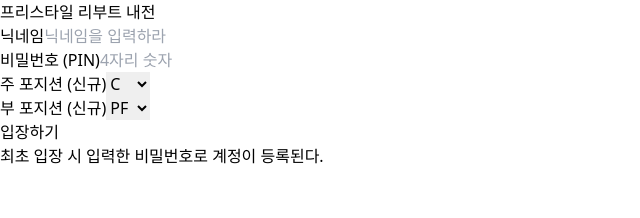
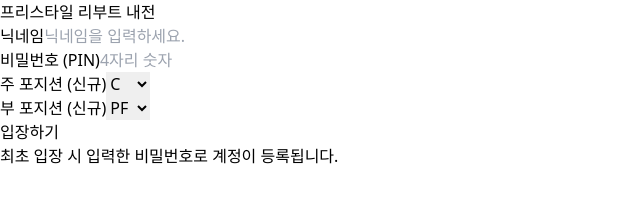
Before and after one commit to 044apde/freestyle-scrims, a React (Vite) app: page / in a window 1280 px wide. Shown: the top 218 px of the page, without its empty margins (0-640 px from the left). Built offline with nearby package versions, Linux system fonts and the light colour scheme.

Commit message:
fix: 반말을 존댓말로 변경

```diff
--- a/src/App.jsx
+++ b/src/App.jsx
@@ -45,7 +45,7 @@ export default function App() {
 
   const handleLogin = (e) => {
     e.preventDefault();
-    if (!loginName || !loginPin) return alert('닉네임과 비밀번호를 입력하라.');
+    if (!loginName || !loginPin) return alert('닉네임과 비밀번호를 입력하세요.');
 
     const existingUser = users.find(u => u.name === loginName);
     if (existingUser) {
@@ -53,7 +53,7 @@ export default function App() {
         setCurrentUser(existingUser);
         setLoginPin('');
       } else {
-        alert('비밀번호가 틀렸다.');
+        alert('비밀번호가 틀렸습니다.');
       }
     } else {
       const newUser = {
@@ -79,7 +79,7 @@ export default function App() {
   const resetPin = (userName) => {
     const updatedUsers = users.map(u => u.name === userName ? { ...u, pin: '0000' } : u);
     setUsers(updatedUsers);
-    alert(`${userName}의 비밀번호가 '0000'으로 초기화되었다.`);
+    alert(`${userName}의 비밀번호가 '0000'으로 초기화되었습니다.`);
   };
 
   const createRoom = () => {
@@ -253,7 +253,7 @@ export default function App() {
                 value={loginName}
                 onChange={(e) => setLoginName(e.target.value)}
                 className="w-full bg-gray-700 text-white px-4 py-3 rounded-lg focus:outline-none focus:ring-2 focus:ring-indigo-500"
-                placeholder="닉네임을 입력하라"
+                placeholder="닉네임을 입력하세요."
                 required
               />
             </div>
@@ -294,7 +294,7 @@ export default function App() {
             <button type="submit" className="w-full bg-indigo-600 hover:bg-indigo-700 text-white font-bold py-3 px-4 rounded-lg transition-colors">
               입장하기
             </button>
-            <p className="text-gray-500 text-sm text-center mt-4">최초 입장 시 입력한 비밀번호로 계정이 등록된다.</p>
+            <p className="text-gray-500 text-sm text-center mt-4">최초 입장 시 입력한 비밀번호로 계정이 등록됩니다.</p>
           </form>
         </div>
       </div>
@@ -433,7 +433,7 @@ export default function App() {
                     </h3>
                     <div className="space-y-3">
                       {myMatchHistory.length === 0 ? (
-                        <div className="text-center py-10 text-gray-500">참여한 매치 기록이 없다.</div>
+                        <div className="text-center py-10 text-gray-500">참여한 매치 기록이 없습니다.</div>
                       ) : (
                         myMatchHistory.map((match, idx) => (
                           <div key={idx} className="bg-gray-700 rounded-lg p-4 flex items-center justify-between border-l-4 border-transparent" style={{ borderLeftColor: match.isWin ? '#10B981' : '#EF4444' }}>
@@ -472,7 +472,7 @@ export default function App() {
 
             <div className="grid gap-6">
               {rooms.length === 0 ? (
-                <div className="text-center py-20 text-gray-500 bg-gray-800 rounded-xl border border-gray-700">진행 중인 내전이 없다.</div>
+                <div className="text-center py-20 text-gray-500 bg-gray-800 rounded-xl border border-gray-700">진행 중인 내전이 없습니다.</div>
               ) : (
                 rooms.map(room => (
                   <div key={room.id} className="bg-gray-800 rounded-xl border border-gray-700 overflow-hidden">
```
